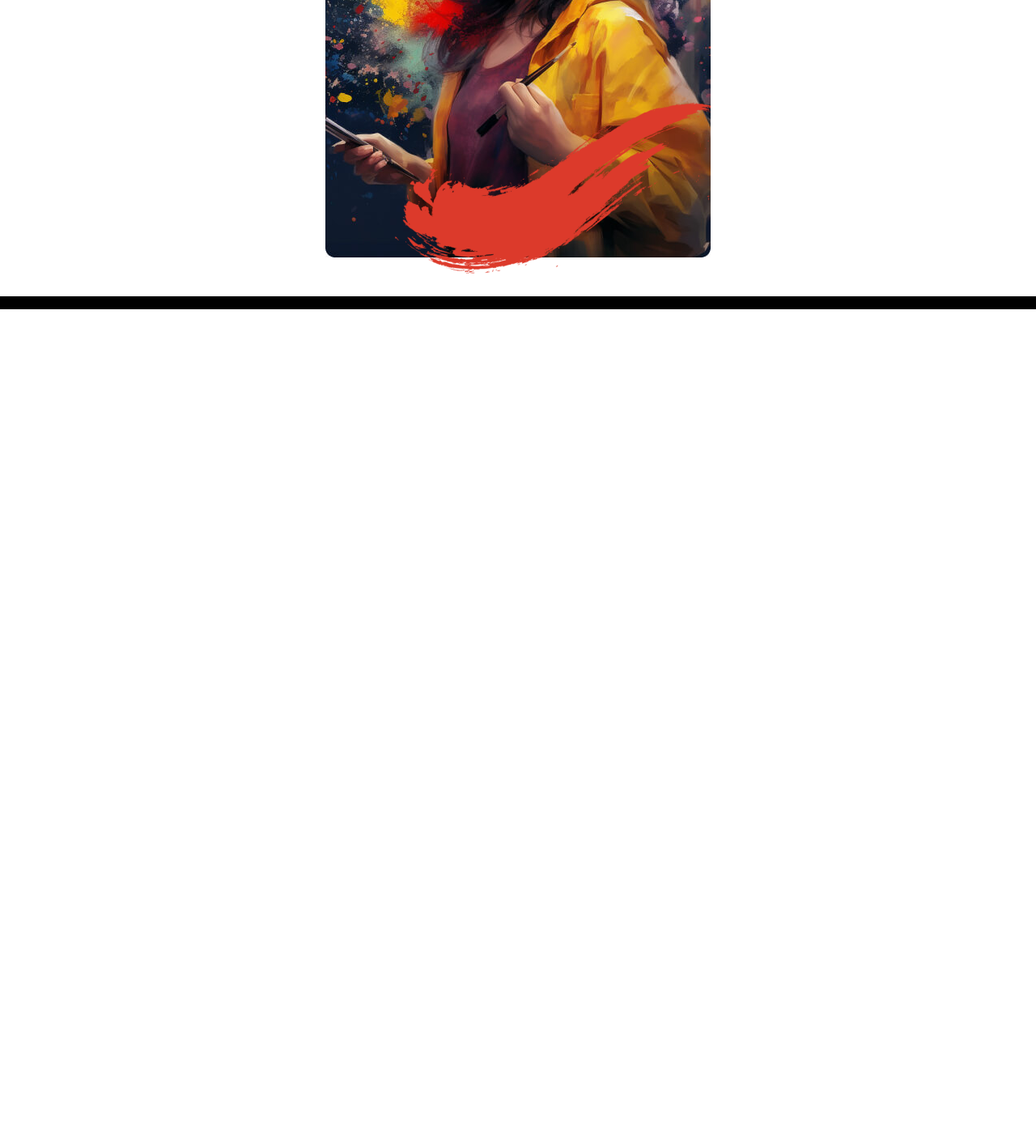
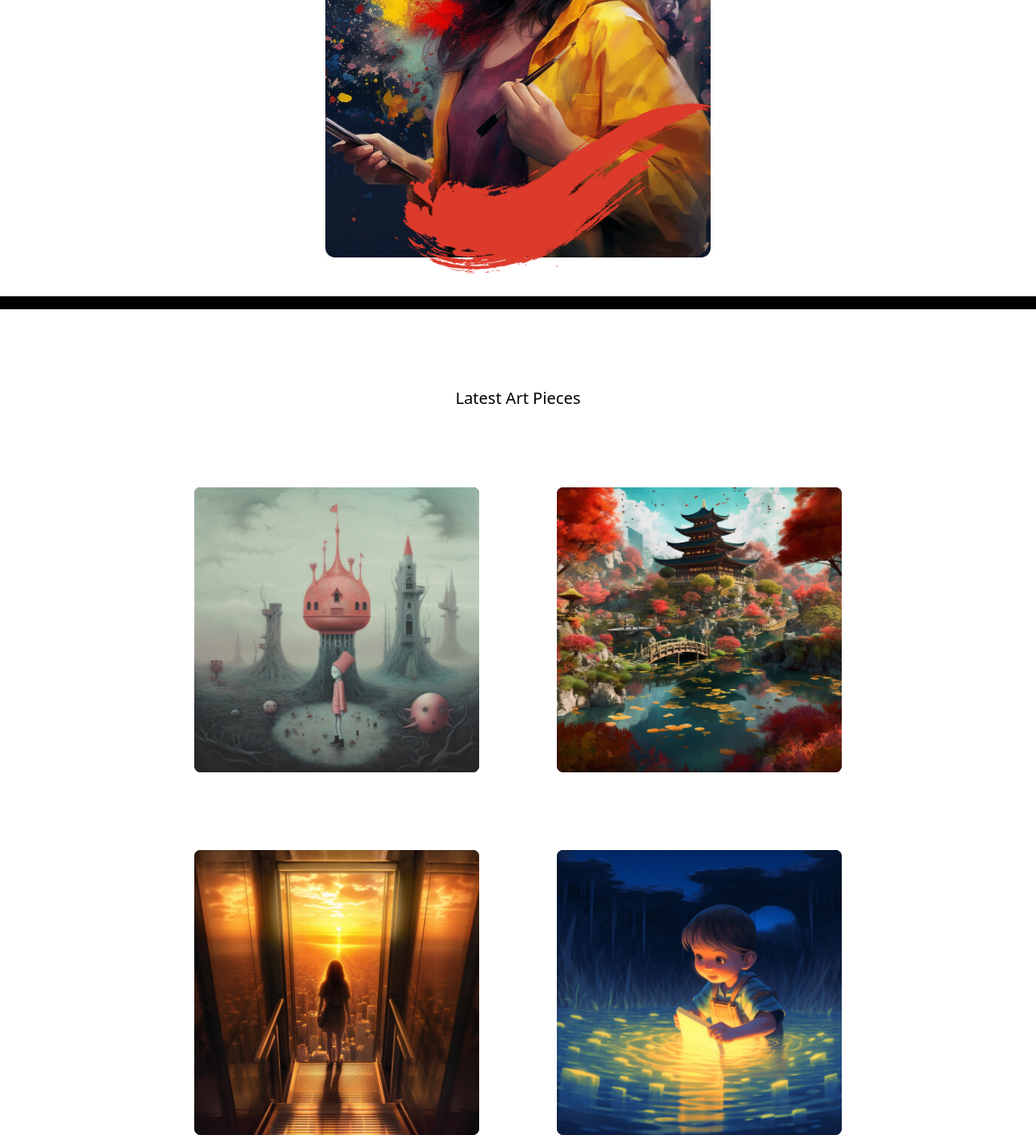
Before and after one commit to Mahmud-Alam/astro-artfolio-website, an Astro site: page / in a window 1280 px wide. Shown: the part 952-2354 px from the top of the page at 81% size. Before the commit the page ends 1375 px from the top, so only its background shows below. Built offline with nearby package versions, Linux system fonts and the light colour scheme; Astro itself is replaced by a stand-in of ours.

Commit message:
create Gallery.astro file for latest arts gallery showcasing

```diff
--- /dev/null
+++ b/src/components/Gallery.astro
@@ -0,0 +1,49 @@
+<div class="mx-12">
+  <h1 class="my-24 text-center text-xl">Latest Art Pieces</h1>
+  <div class="grid grid-cols-1 gap-24 xl:mx-48 xl:grid-cols-2">
+    <div class="group relative cursor-pointer">
+      <img
+        class="relative z-10 w-full rounded-lg transition-all group-hover:-translate-x-3"
+        src="/art1.jpg"
+        alt="painting"
+      />
+      <div
+        class="absolute left-0 top-0 h-full w-full rounded-lg bg-black transition-all group-hover:translate-x-4 group-hover:translate-y-4"
+      >
+      </div>
+    </div>
+    <div class="group relative cursor-pointer">
+      <img
+        class="relative z-10 w-full rounded-lg transition-all group-hover:-translate-x-3"
+        src="/art2.jpg"
+        alt="painting"
+      />
+      <div
+        class="absolute left-0 top-0 h-full w-full rounded-lg bg-black transition-all group-hover:translate-x-4 group-hover:translate-y-4"
+      >
+      </div>
+    </div>
+    <div class="group relative cursor-pointer">
+      <img
+        class="relative z-10 w-full rounded-lg transition-all group-hover:-translate-x-3"
+        src="/art3.jpg"
+        alt="painting"
+      />
+      <div
+        class="absolute left-0 top-0 h-full w-full rounded-lg bg-black transition-all group-hover:translate-x-4 group-hover:translate-y-4"
+      >
+      </div>
+    </div>
+    <div class="group relative cursor-pointer">
+      <img
+        class="relative z-10 w-full rounded-lg transition-all group-hover:-translate-x-3"
+        src="/art4.jpg"
+        alt="painting"
+      />
+      <div
+        class="absolute left-0 top-0 h-full w-full rounded-lg bg-black transition-all group-hover:translate-x-4 group-hover:translate-y-4"
+      >
+      </div>
+    </div>
+  </div>
+</div>
--- a/src/pages/index.astro
+++ b/src/pages/index.astro
@@ -1,8 +1,10 @@
 ---
 import Layout from "../layouts/Layout.astro";
 import Intro from "../components/Intro.astro";
+import Gallery from "../components/Gallery.astro";
 ---
 
 <Layout title="Digital Artist">
   <Intro/>
+  <Gallery/>
 </Layout>
```
